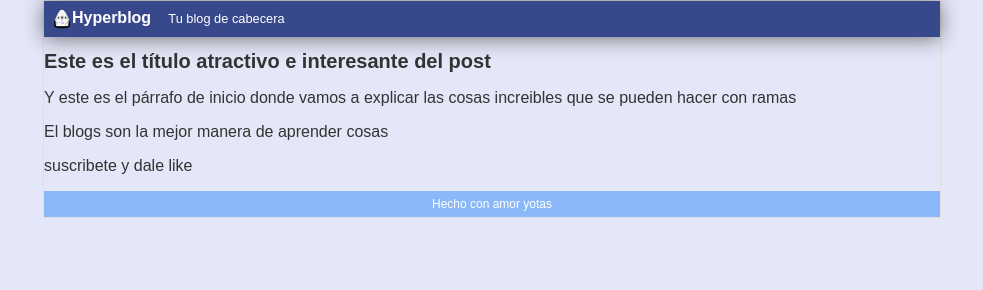
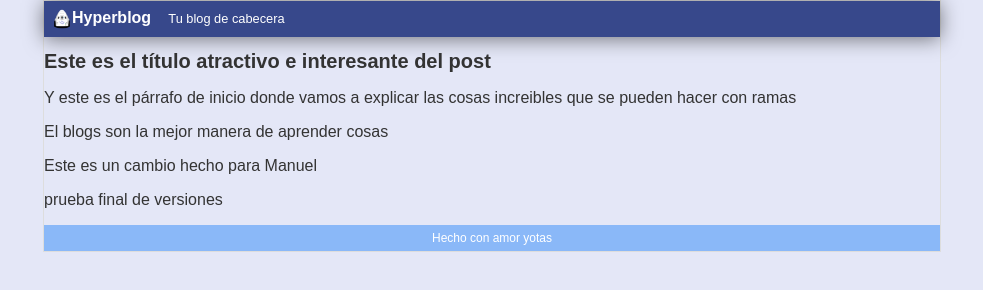
Before and after one commit to monroyluis/files, a plain HTML site: page index.html in a window 1280 px wide. Shown: the whole page, without its empty margins (148-1131 px from the left). Drawn offline with Linux system fonts and the light colour scheme.

Commit message:
Cambio para mostrarle a Manuel

```diff
--- a/index.html
+++ b/index.html
@@ -16,7 +16,8 @@
         <h1>Este es el t&iacutetulo atractivo e interesante del post</h1>
         <p>Y este es el p&aacuterrafo de inicio donde vamos a explicar las cosas increibles que se pueden hacer con ramas</p>
         <p>El blogs son la mejor manera de aprender cosas</p>
-        <p>suscribete y dale like</p>
+        <p>Este es un cambio hecho para Manuel</p>
+        <p>prueba final de versiones</p>
         </div>
         <div id="footer">Hecho con amor yotas</div>
     </div>
```
